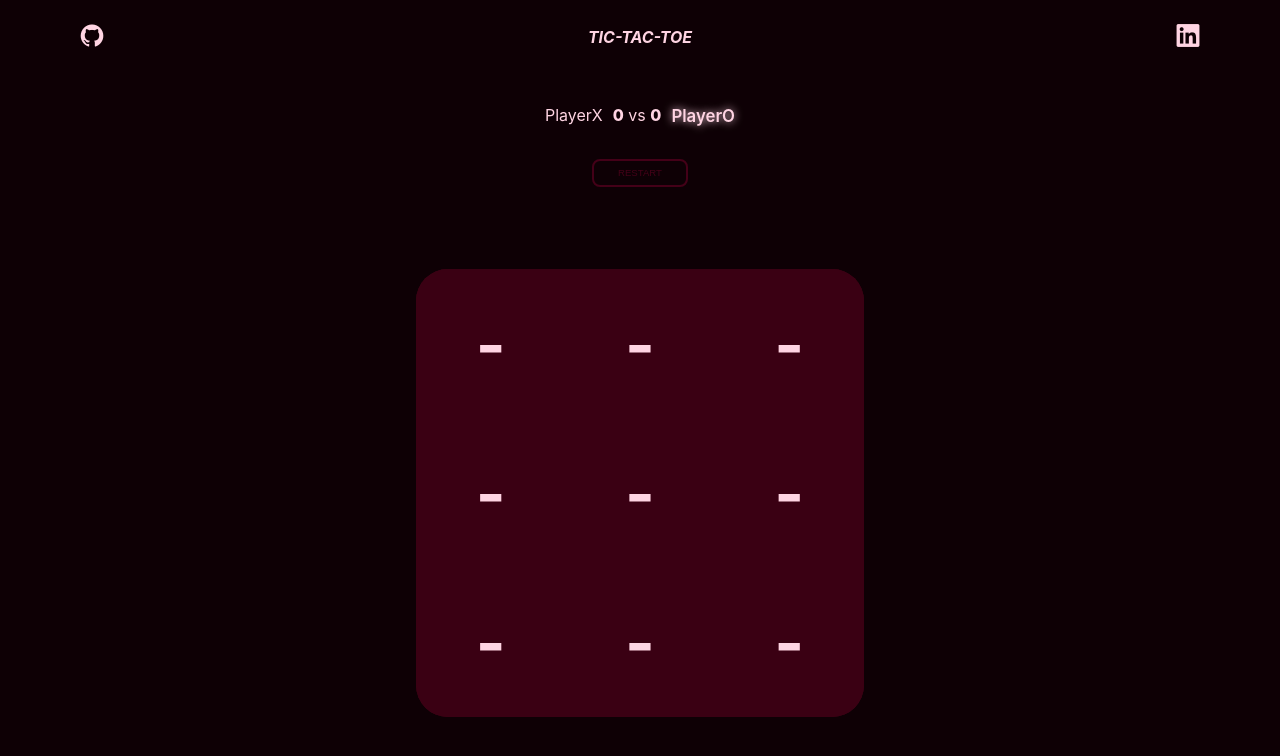
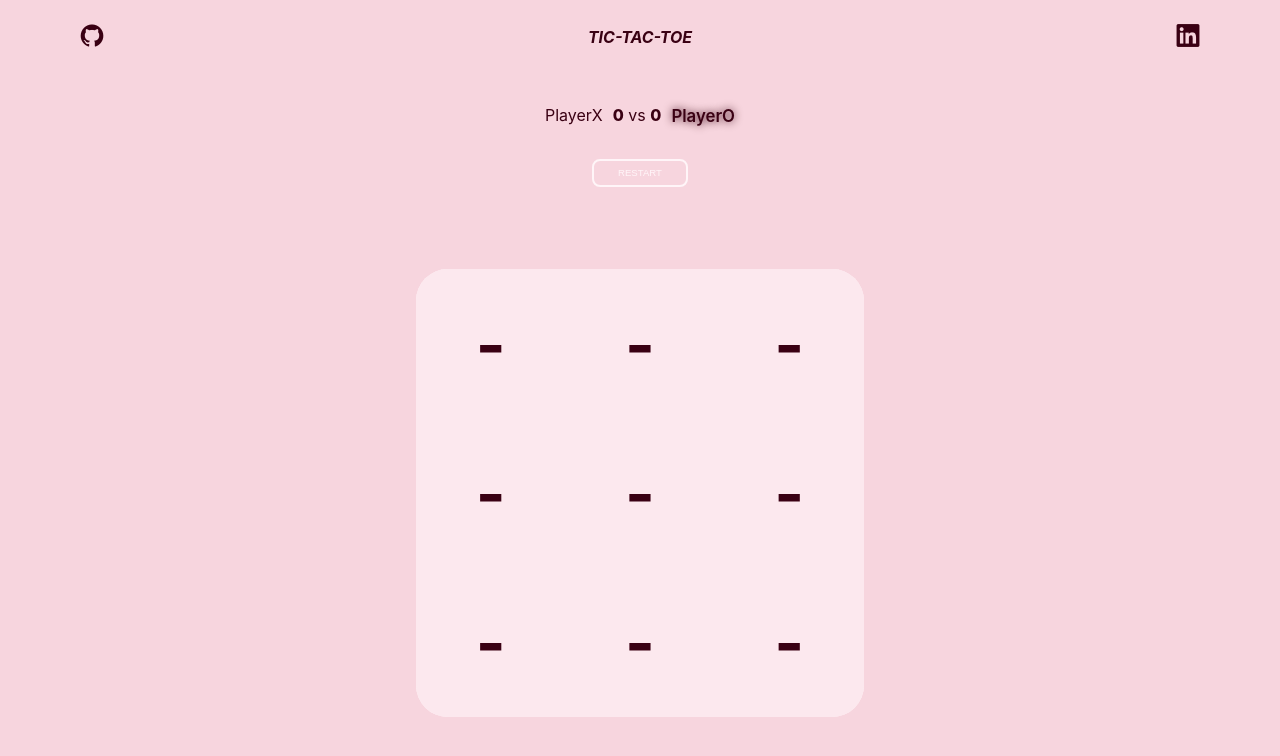
Before and after one commit to mendexco/tic-tac-toe-angular, an Angular app: page / in a window 1280 px wide. Shown: the top 756 px of the page. Built offline with nearby package versions, Linux system fonts and the light colour scheme.

Commit message:
refactor(styles): update color scheme for light mode

```diff
--- a/src/styles.scss
+++ b/src/styles.scss
@@ -1,18 +1,18 @@
 :root {
   @media (prefers-color-scheme: light) {
-    --primary: #ed145b;
-    --secondary: #65088C;
-    --background: #3a0013;
-    --background-darker: #0e0005;
-    --background-disabled: #2e0010;
-    --background-lighter: #440018;
-    --background-lighter-click: #50001c;
-    --font-color-primary: #ffd4e3;
+    --primary: #b34771;
+    --secondary: #cc6c88;
+    --background: #fce8ee;
+    --background-darker: #f7d5de;
+    --background-disabled: #f4b3c1;
+    --background-lighter: #fff5f8;
+    --background-lighter-click: #f9dfe6;
+    --font-color-primary: #3a0013;
   }
 
   @media (prefers-color-scheme: dark) {
     --primary: #ed145b;
-    --secondary: #65088C;
+    --secondary: #65088c;
     --background: #3a0013;
     --background-darker: #0e0005;
     --background-disabled: #2e0010;
```
